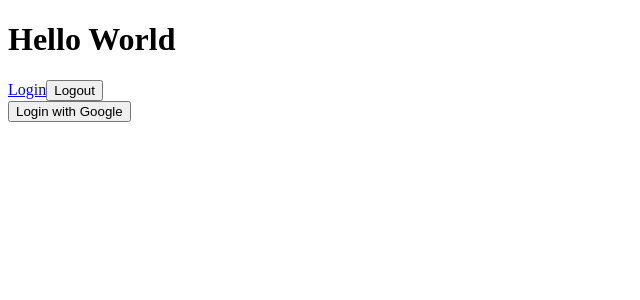
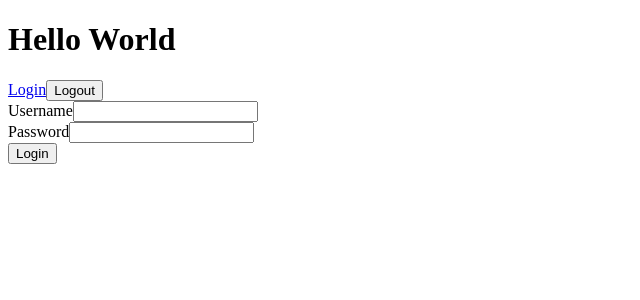
Before and after one commit to fmontes/ng-course, an Angular app: page /login in a window 1280 px wide. Shown: the top 300 px of the page, without its empty margins (0-640 px from the left). Built offline with nearby package versions, Linux system fonts and the light colour scheme.

Commit message:
Add login form

```diff
--- a/src/app/pages/login/login.component.html
+++ b/src/app/pages/login/login.component.html
@@ -1 +1,11 @@
-<button (click)="login()">Login with Google</button>
+<form (ngSubmit)="onSubmit()" #loginForm="ngForm">
+  <div class="form-group">
+    <label for="username">Username</label>
+    <input type="text" id="username" [(ngModel)]="username" name="username" required>
+  </div>
+  <div class="form-group">
+    <label for="password">Password</label>
+    <input type="password" id="password" [(ngModel)]="password" name="password" required>
+  </div>
+  <button type="submit">Login</button>
+</form>
--- a/src/app/pages/login/login.component.ts
+++ b/src/app/pages/login/login.component.ts
@@ -1,16 +1,22 @@
-import { Component, inject } from '@angular/core';
+import { Component } from '@angular/core';
 import { CommonModule } from '@angular/common';
-import { Router } from '@angular/router';
+import { FormsModule } from '@angular/forms';
 
 @Component({
   selector: 'app-login',
   standalone: true,
-  imports: [CommonModule],
+  imports: [CommonModule, FormsModule],
   templateUrl: './login.component.html',
   styleUrls: ['./login.component.css'],
 })
 export class LoginComponent {
-  router = inject(Router);
+  username: string = '';
+  password: string = '';
 
-  login() {}
+  onSubmit() {
+    // Here is where you would typically call a service to submit
+    // the username and password to your server for authentication.
+    console.log('Username: ', this.username);
+    console.log('Password: ', this.password);
+  }
 }
```
